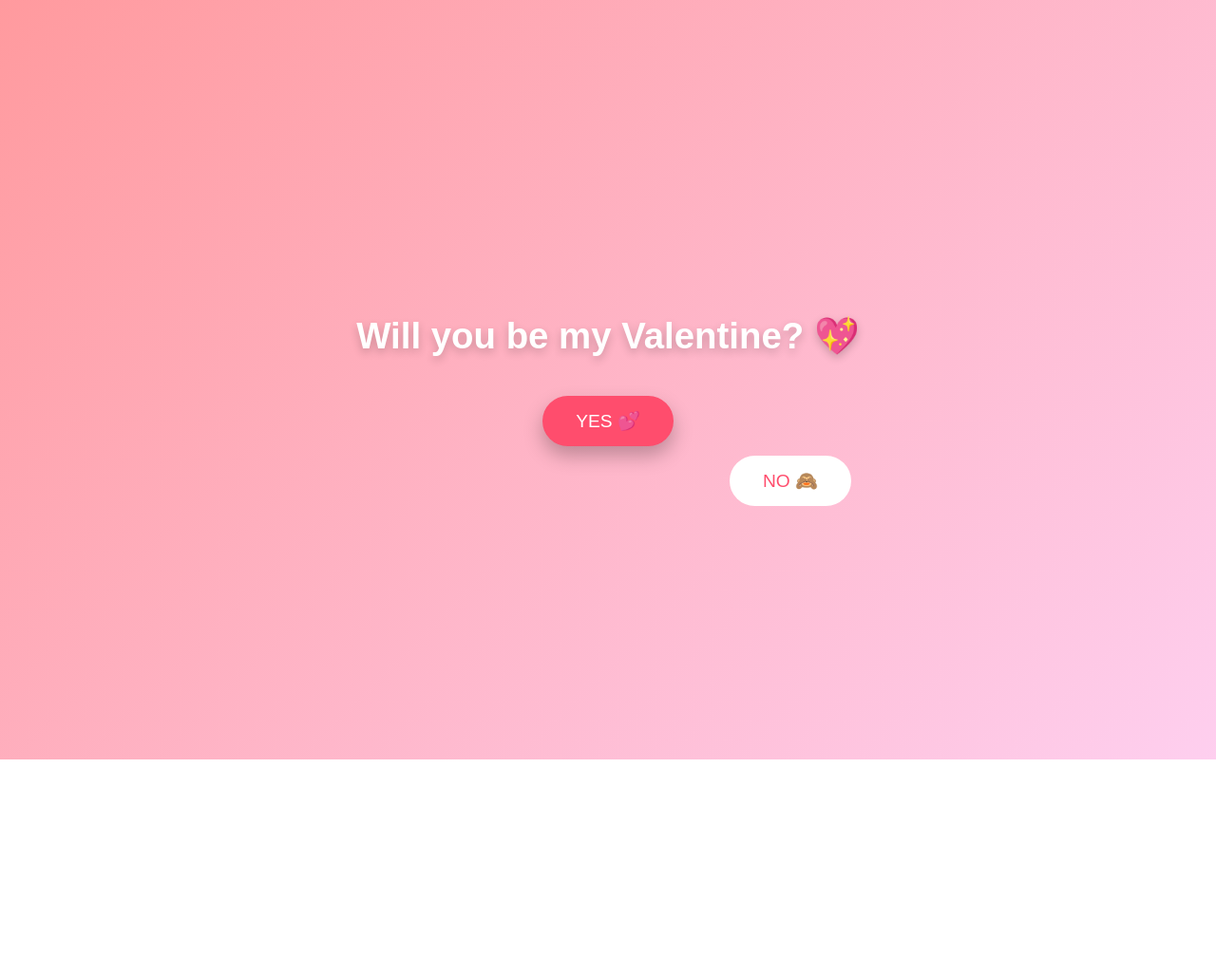
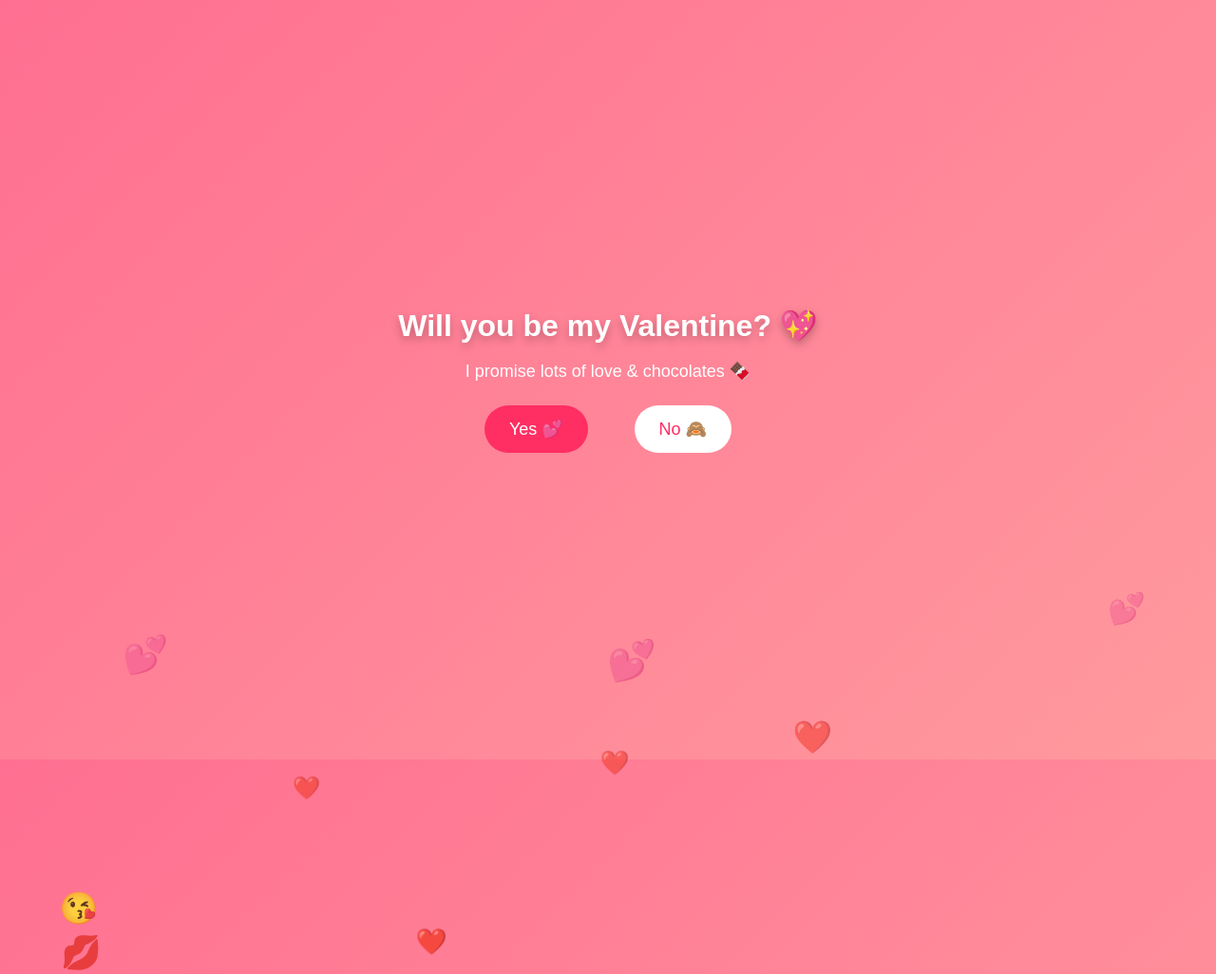
Before and after one commit to abh7cek-art/forjd-, a plain HTML site: page index.html in a window 1280 px wide. Shown: the top 1026 px of the page at 95% size. Before the commit the page ends 800 px from the top, so only its background shows below. Drawn offline with Linux system fonts and the light colour scheme.

Commit message:
Update index.html

```diff
--- a/index.html
+++ b/index.html
@@ -2,131 +2,116 @@
 <html lang="en">
 <head>
   <meta charset="UTF-8" />
-  <meta name="viewport" content="width=device-width, initial-scale=1.0"/>
   <title>Be My Valentine 💖</title>
+  <meta name="viewport" content="width=device-width, initial-scale=1.0" />
 
   <style>
-    * {
+    body {
       margin: 0;
-      padding: 0;
-      box-sizing: border-box;
-      font-family: "Poppins", sans-serif;
-    }
-
-    body {
       height: 100vh;
-      background: linear-gradient(135deg, #ff9a9e, #fecfef);
       overflow: hidden;
+      background: linear-gradient(135deg, #ff6f91, #ff9a9e);
+      font-family: "Poppins", Arial, sans-serif;
+      color: white;
       display: flex;
       justify-content: center;
       align-items: center;
       text-align: center;
     }
 
-    /* Top-right rotating text */
-    .top-text {
-      position: fixed;
-      top: 20px;
-      right: 20px;
-      color: white;
-      font-size: 1rem;
-      max-width: 260px;
-      text-align: right;
-      z-index: 5;
-      animation: fade 4s infinite;
-    }
-
-    @keyframes fade {
-      0% { opacity: 0; }
-      20% { opacity: 1; }
-      80% { opacity: 1; }
-      100% { opacity: 0; }
+    .content {
+      z-index: 2;
+      padding: 20px;
     }
 
     h1 {
-      color: #fff;
-      font-size: 2.4rem;
-      margin-bottom: 40px;
-      text-shadow: 0 4px 10px rgba(0,0,0,0.2);
+      font-size: 32px;
+      margin-bottom: 10px;
+      text-shadow: 0 4px 10px rgba(0, 0, 0, 0.25);
     }
 
-    #yes {
-      padding: 15px 35px;
-      font-size: 1.2rem;
-      border: none;
-      border-radius: 30px;
-      background: #ff4d6d;
-      color: white;
-      cursor: pointer;
-      box-shadow: 0 10px 20px rgba(0,0,0,0.25);
+    p {
+      font-size: 18px;
+      margin-bottom: 25px;
     }
 
-    #yes:hover {
+    .buttons {
+      position: relative;
+      width: 260px;
+      height: 70px;
+      margin: 0 auto;
+    }
+
+    button {
+      position: absolute;
+      padding: 14px 26px;
+      font-size: 18px;
+      border-radius: 30px;
+      border: none;
+      cursor: pointer;
+      transition: transform 0.15s ease;
+      user-select: none;
+      -webkit-tap-highlight-color: transparent;
+    }
+
+    button:hover {
       transform: scale(1.1);
     }
 
-    /* NO button must be fixed */
-    #no {
-      padding: 15px 35px;
-      font-size: 1.2rem;
-      border: none;
-      border-radius: 30px;
-      background: white;
-      color: #ff4d6d;
-      cursor: pointer;
-      position: fixed;
-      left: 60%;
-      top: 60%;
-      z-index: 4;
+    #yesBtn {
+      background: #ff2e63;
+      color: white;
+      left: 0;
     }
 
-    /* Floating emojis */
-    .float {
-      position: fixed;
-      font-size: 24px;
-      animation: floatUp linear infinite;
-      opacity: 0.85;
+    #noBtn {
+      background: white;
+      color: #ff2e63;
+      right: 0;
+    }
+
+    .emoji {
+      position: absolute;
+      font-size: 26px;
+      animation: floatUp 8s linear infinite;
+      opacity: 0.8;
       pointer-events: none;
     }
 
     @keyframes floatUp {
-      from {
-        transform: translateY(100vh);
+      0% {
+        transform: translateY(100vh) scale(0.8);
+        opacity: 0;
+      }
+      15% {
         opacity: 1;
       }
-      to {
-        transform: translateY(-10vh);
+      100% {
+        transform: translateY(-10vh) scale(1.3);
         opacity: 0;
       }
     }
   </style>
 </head>
-
 <body>
 
-  <div class="top-text" id="topText"></div>
+  <div class="content">
+    <h1 id="question">Will you be my Valentine? 💖</h1>
+    <p id="subtext">I promise lots of love & chocolates 🍫</p>
 
-  <div>
-    <h1>Will you be my Valentine? 💖</h1>
-    <button id="yes">YES 💕</button>
+    <div class="buttons" id="buttons">
+      <button id="yesBtn" onclick="sayYes()">Yes 💕</button>
+      <button id="noBtn">No 🙈</button>
+    </div>
   </div>
 
-  <button id="no">NO 🙈</button>
+  <script>
+    const noBtn = document.getElementById("noBtn");
 
-  <script>
-    const noBtn = document.getElementById("no");
-    const yesBtn = document.getElementById("yes");
-    const topText = document.getElementById("topText");
-
-    /* Move NO button (always visible) */
-    function moveNo(e) {
-      if (e) e.preventDefault();
-
-      const btnWidth = noBtn.offsetWidth;
-      const btnHeight = noBtn.offsetHeight;
-
-      const maxX = window.innerWidth - btnWidth - 10;
-      const maxY = window.innerHeight - btnHeight - 10;
+    function moveNoButton() {
+      const padding = 20;
+      const maxX = window.innerWidth - noBtn.offsetWidth - padding;
+      const maxY = window.innerHeight - noBtn.offsetHeight - padding;
 
       const x = Math.random() * maxX;
       const y = Math.random() * maxY;
@@ -135,48 +120,42 @@
       noBtn.style.top = y + "px";
     }
 
-    noBtn.addEventListener("mouseover", moveNo);
-    noBtn.addEventListener("touchstart", moveNo, { passive: false });
+    // Desktop
+    noBtn.addEventListener("mouseenter", moveNoButton);
 
-    yesBtn.addEventListener("click", () => {
-      document.body.innerHTML = `
-        <div style="
-          height:100vh;
-          display:flex;
-          justify-content:center;
-          align-items:center;
-          background:linear-gradient(135deg,#ff758c,#ff7eb3);
-          color:white;
-          font-size:2.3rem;
-          text-align:center;
-        ">
-          SHE SAID YES!!! 💍❤️<br/>
-          Best. Valentine. Ever. 🥹
-        </div>
-      `;
+    // Mobile (move BEFORE tap registers)
+    noBtn.addEventListener("touchstart", (e) => {
+      e.preventDefault();
+      moveNoButton();
     });
 
-    /* Floating emojis */
-    const emojis = ["❤️", "💋", "💍"];
+    // Backup: if somehow clicked
+    noBtn.addEventListener("click", moveNoButton);
+
+    function sayYes() {
+      document.getElementById("buttons").style.display = "none";
+      document.getElementById("question").innerHTML = "Yayyy!! 😍💘";
+      document.getElementById("subtext").innerHTML =
+        "I knew it 💞 Can't wait to be your Valentine 😘";
+    }
+
+    // Floating hearts & kisses
+    const emojis = ["❤️", "💋", "😘", "💕"];
+
     function createEmoji() {
-      const span = document.createElement("span");
-      span.className = "float";
-      span.innerText = emojis[Math.floor(Math.random() * emojis.length)];
-      span.style.left = Math.random() * 100 + "vw";
-      span.style.animationDuration = 3 + Math.random() * 3 + "s";
-      document.body.appendChild(span);
-      setTimeout(() => span.remove(), 6000);
+      const emoji = document.createElement("div");
+      emoji.className = "emoji";
+      emoji.innerHTML = emojis[Math.floor(Math.random() * emojis.length)];
+      emoji.style.left = Math.random() * 100 + "vw";
+      emoji.style.animationDuration = Math.random() * 3 + 6 + "s";
+      emoji.style.fontSize = Math.random() * 18 + 22 + "px";
+
+      document.body.appendChild(emoji);
+      setTimeout(() => emoji.remove(), 9000);
     }
-    setInterval(createEmoji, 280);
 
-    /* Top-right messages */
-    const messages = [
-      "I promise I won’t take you to Beanly again like all the time ☕😅",
-      "I miss you baby 💕",
-      "You’re my favorite person 🥹",
-      "One YES = unlimited hugs 🤍"
-    ];
+    setInterval(createEmoji, 400);
+  </script>
 
-    let i = 0;
-    function rotateText() {
-      topText.innerText = messages
+</body>
+</html>
```
